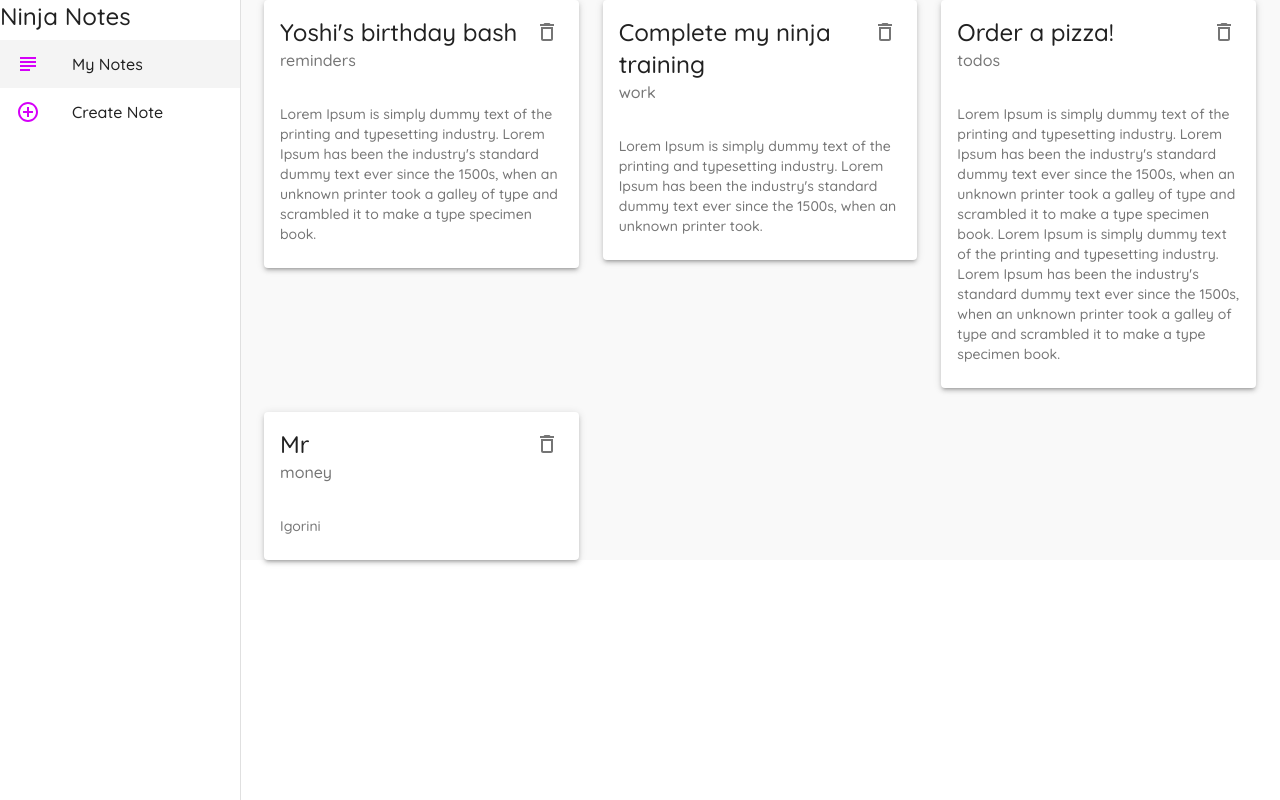
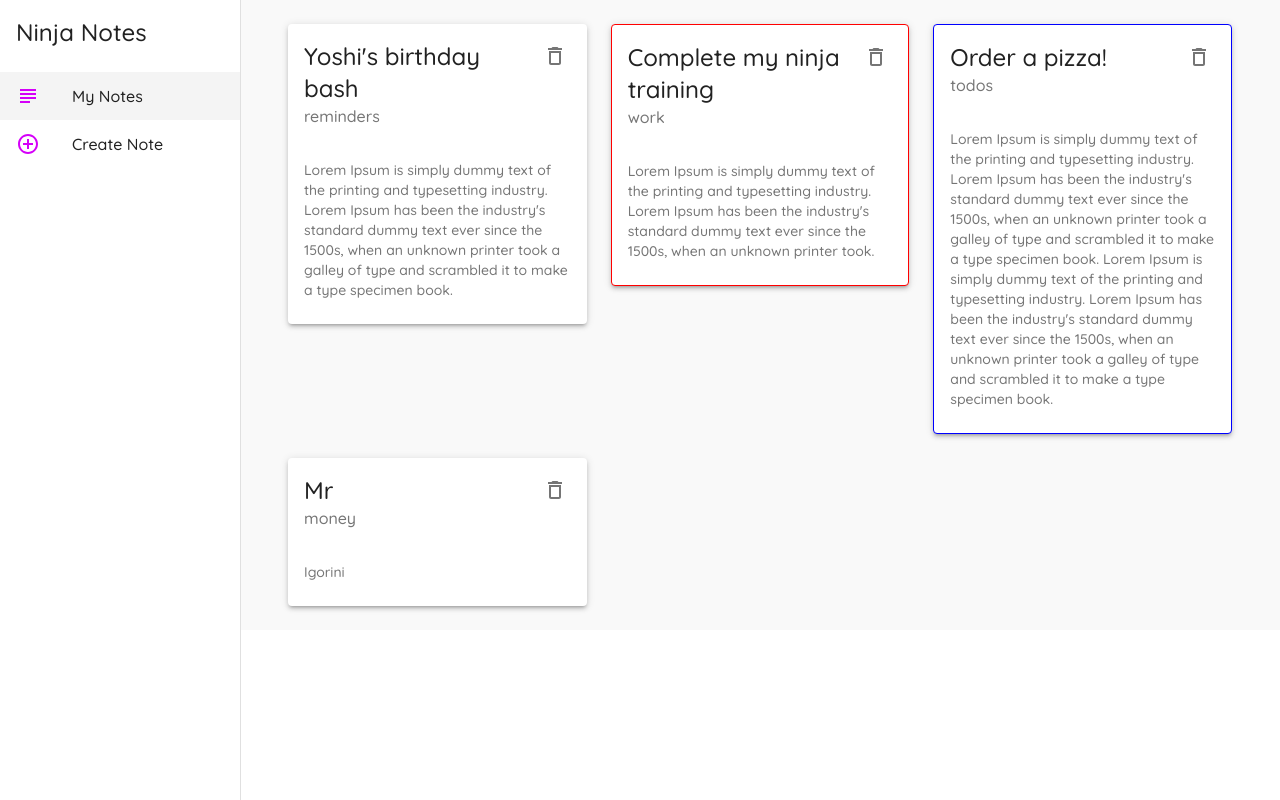
Before and after one commit to YBL123/material-ui-practice-3, a React (Create React App) app: page / in a window 1280 px wide. Built offline with nearby package versions, Linux system fonts and the light colour scheme; data requests are answered from the project's data file.

Commit message:
More on makeStyles

```diff
--- a/src/components/Layout.js
+++ b/src/components/Layout.js
@@ -11,13 +11,15 @@
 
 const drawerWidth = 240
 
-const useStyles = makeStyles({
+const useStyles = makeStyles((theme) => {
+  return {
     root: {
       display: 'flex',
     },
     page: {
       background:' #f9f9f9',
-    width:'100%'
+      width:'100%',
+      padding: theme.spacing(3)
     },
     drawer: {
       width: drawerWidth
@@ -27,8 +29,13 @@
     },
     active: {
       background: '#f4f4f4'
+    },
+    title: {
+      padding: theme.spacing(2)
+    }
   }
 })
+
 
 const Layout = ({ children }) => {
   const classes = useStyles()
@@ -61,7 +68,7 @@
         classes={{ paper: classes.drawerPaper }}
       >
         <div>
-          <Typography variant="h5">
+          <Typography variant="h5" className={classes.title}>
             Ninja Notes
           </Typography>
         </div>
--- a/src/components/NotesCard.js
+++ b/src/components/NotesCard.js
@@ -3,12 +3,28 @@
 import CardHeader from '@material-ui/core/CardHeader';
 import CardContent from '@material-ui/core/CardContent';
 import { IconButton, Typography } from '@material-ui/core';
-import { DeleteOutlined } from '@material-ui/icons'
+import { DeleteOutlined } from '@material-ui/icons';
+import { makeStyles } from '@material-ui/core'
+
+const useStyles = makeStyles({
+  test: {
+    border: (note) => {
+      if (note.category === 'work') {
+        return '1px solid red';
+      }
+      if (note.category === 'todos') {
+        return '1px solid blue';
+      }
+    },
+  },
+});
 
 const NotesCard = ({ note, handleDelete }) => {
+  const classes = useStyles(note);
+
   return (
     <div>
-      <Card elevation={3}>
+      <Card elevation={3} className={classes.test}>
         <CardHeader
           action={
             <IconButton onClick={() => handleDelete(note.id)}>
```
Lines whose indentation alone changed are shown as unchanged.
